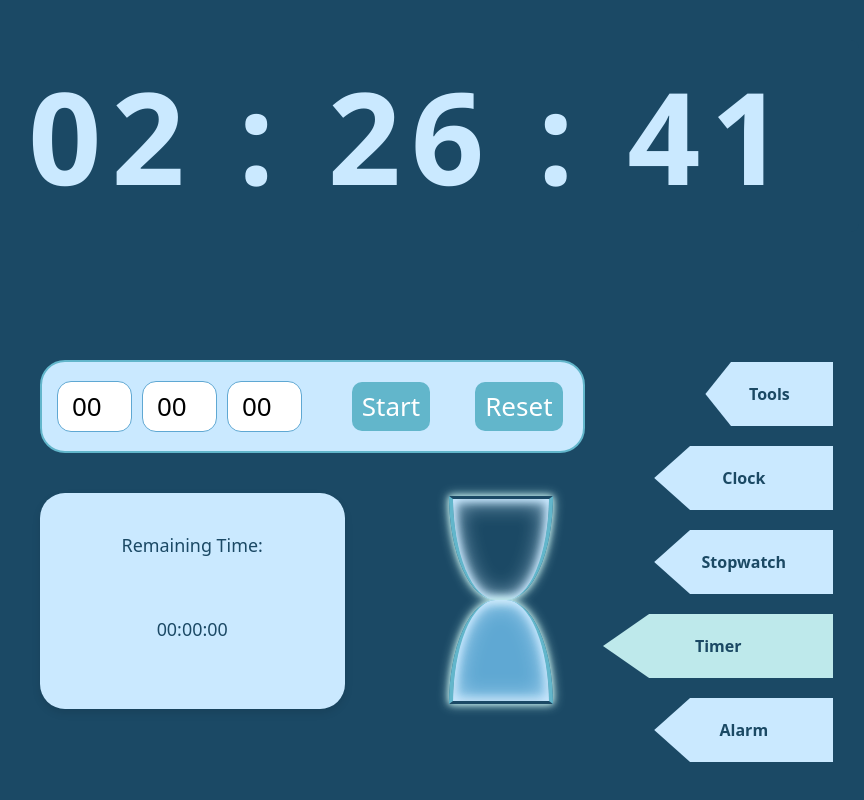
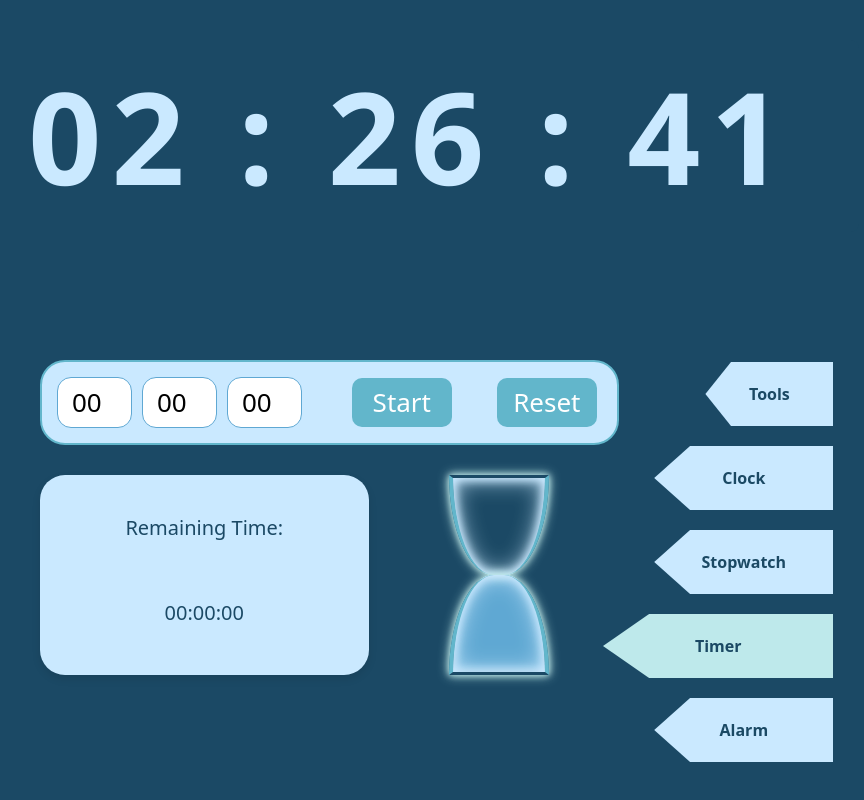
Before and after one commit to xvlincaigou/clock, a React (Create React App) app: page / in a window 1280 px wide. Both pictures are taken after a click on the button "Timer". Shown: the whole page, without its empty margins (229-1093 px from the left). Built offline with nearby package versions, Linux system fonts and the light colour scheme.

Commit message:
Update Timer.css

```diff
--- a/src/Timer.css
+++ b/src/Timer.css
@@ -19,7 +19,8 @@
   background-color: #CAE9FF;
   position: relative;
   width: 100%;
-  max-width: 100vh;
+  max-width: 600px;
+  height:85px;
   margin: 0 auto;
 }
 
@@ -27,6 +28,7 @@
 .timer-input {
   width: 75px;
   padding: 5px;
+  font-size: 26px;
   border: 1px solid #5FA8D3;
   border-radius: 14px;
   text-align: center;
@@ -37,7 +39,9 @@
 .control-button {
   padding: 5px 10px;
   margin: 5px;
+  font-size: 26px;
   border-radius: 10px;
+  width:100px;
   border: none;
   background-color: #62B6CB;
   color: white;
@@ -47,36 +51,43 @@
 
 /* 剩余时间显示样式，包括字体大小、颜色、背景色、内边距和圆角 */
 .remaining-time {
-  font-size: 1.4vw;
+  font-size: 20px;
   color: #1B4965;
   background-color: #CAE9FF;
   padding: 10px;
   border-radius: 25px;
-  margin-top: 5vh;
+  margin-top: 30px;
   display: block;
-  width: calc(100% - 30vh);
+  width: calc(100% - 250px);
   box-shadow: 0 4px 8px rgba(0, 0, 0, 0.1);
   margin-right: auto;
-  height: 27vh;
-  line-height: 10.5vh;
+  height: 200px;
+  line-height: 85px;
+}
+
+/* 静态沙漏和动态沙漏的容器 */
+.shalou-container {
+  position: absolute;
+  margin-top: 115px;
+  right: 70px;
+  width: 100px;
+  height: 200px;
 }
 
 /* 静态沙漏样式和动画，包括绝对定位、尺寸 */
 .shalou{
-  position: absolute;
-  top:17vh;
-  right: 2.5vw;
-  width: 13vh;
-  height: 26vh;
+  position: relative;
+    width: 100%;
+    height: 100%;
 }
 
 /* 动态沙漏样式和动画，包括绝对定位、尺寸和动画效果 */
 .movingshalou {
-  position: absolute;
-  top: 30vh;
-  right: 0px;
-  width: 13vh;
-  height: 26vh;
+  position: relative;
+  right:-50px;
+  top: 100px;
+    width: 100%;
+    height: 100%;
   animation: turn 6s linear infinite;
 }
 
@@ -84,8 +95,8 @@
 .up,
 .down{
   position: absolute;
-  width: 13vh;
-  height: 13vh;
+  width: 100px;
+  height: 100px;
   border: 4px solid #62B6CB;
   overflow: hidden;
   box-sizing: border-box;
@@ -122,8 +133,8 @@
 .movingup,
 .movingdown {
   position: absolute;
-  width: 13vh;
-  height: 13vh;
+  width: 100px;
+  height: 100px;
   border: 4px solid #62B6CB;
   overflow: hidden;
   box-sizing: border-box;
```
